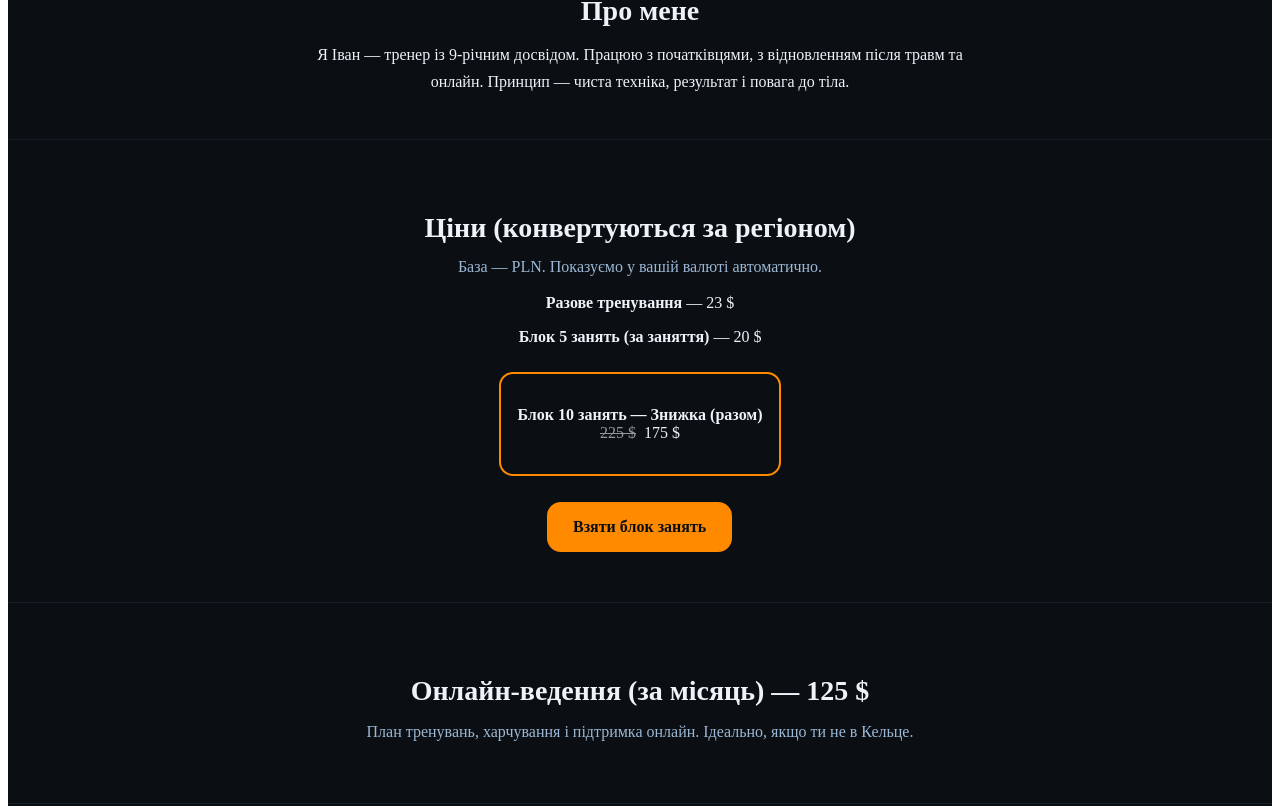
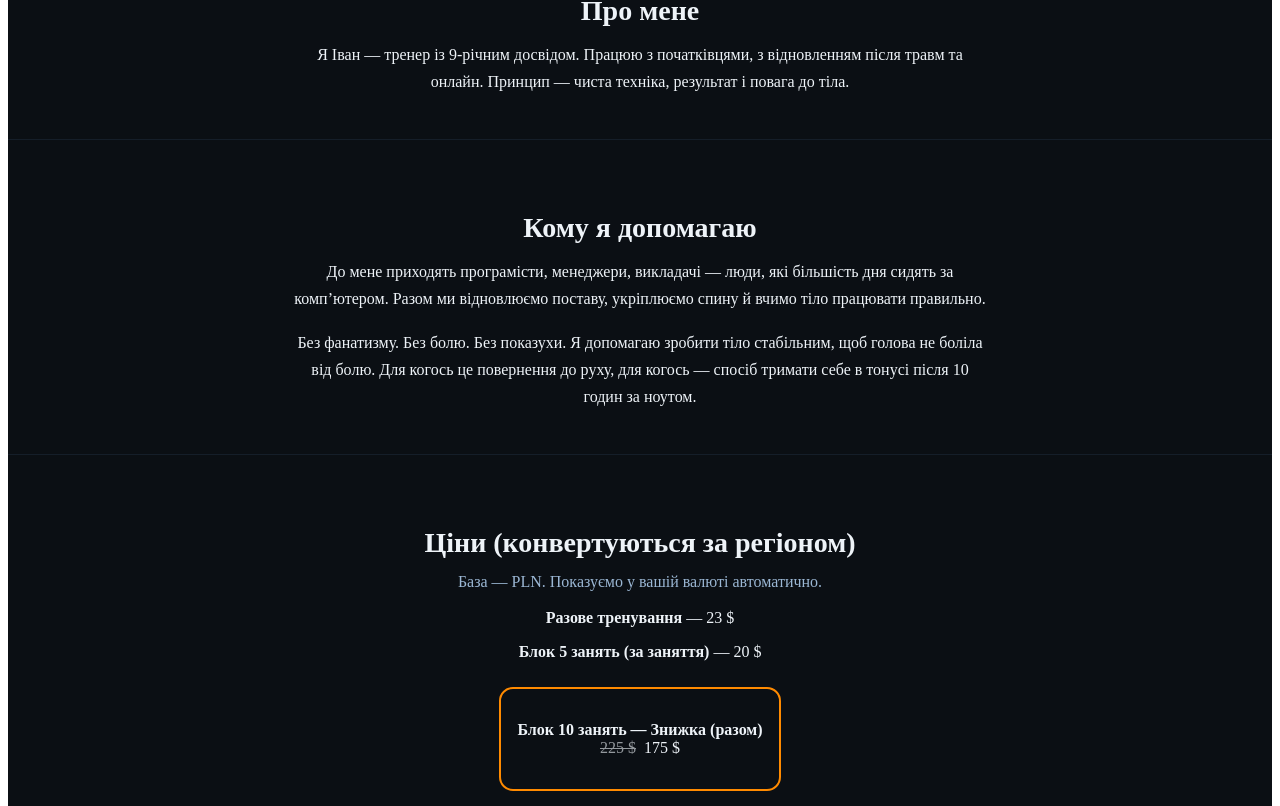
Before and after one commit to dobrivn1995-sketch/Treneriwan, a Next.js app: page / in a window 1280 px wide. Shown: the part 894-1700 px from the top of the page. Built offline with nearby package versions, Linux system fonts and the light colour scheme; no server answers.

Commit message:
Add clients block with descriptions in multiple languages
Added a new clients block with relevant text in both Ukrainian and Polish.

```diff
--- a/pages/index.js
+++ b/pages/index.js
@@ -2,7 +2,7 @@ import Head from "next/head";
 import { useEffect, useMemo, useState } from "react";
 
 export default function Home() {
-  // ===== CONTACT LINKS (UTM готові, при бажанні поміняєш) =====
+  // ===== CONTACT LINKS (UTM готові) =====
   const utm = "&utm_source=site&utm_medium=cta&utm_campaign=landing";
   const wa = "https://wa.me/48796559143?text=" + encodeURIComponent("Привіт! Хочу тренування") + utm;
   const tg = "https://t.me/Grutos";
@@ -27,6 +27,13 @@ export default function Home() {
       aboutTitle: "Про мене",
       aboutText:
         "Я Іван — тренер із 9-річним досвідом. Працюю з початківцями, з відновленням після травм та онлайн. Принцип — чиста техніка, результат і повага до тіла.",
+
+      // NEW: Clients block
+      clientsTitle: "Кому я допомагаю",
+      clientsText1:
+        "До мене приходять програмісти, менеджери, викладачі — люди, які більшість дня сидять за комп’ютером. Разом ми відновлюємо поставу, укріплюємо спину й вчимо тіло працювати правильно.",
+      clientsText2:
+        "Без фанатизму. Без болю. Без показухи. Я допомагаю зробити тіло стабільним, щоб голова не боліла від болю. Для когось це повернення до руху, для когось — спосіб тримати себе в тонусі після 10 годин за ноутом.",
 
       priceTitle: "Ціни (конвертуються за регіоном)",
       priceNote: "База — PLN. Показуємо у вашій валюті автоматично.",
@@ -57,7 +64,7 @@ export default function Home() {
       reviews: [
         { name: "Наталія", text: "–8 кг за 2 місяці. Техніка без болю. Комфортно." },
         { name: "Олег", text: "Після травми спини повернувся до присідань. Безпечно." },
-        { name: "Марія", text: "Онлайн—чіткий план + підтримка. Є результат щотижня." },
+        { name: "Марія", text: "Онлайн — чіткий план + підтримка. Є результат щотижня." },
       ],
 
       footerTitle: "Написати мені",
@@ -82,6 +89,13 @@ export default function Home() {
       aboutTitle: "O mnie",
       aboutText:
         "Jestem Iwan — trener z 9-letnim doświadczeniem. Pomagam poprawić technikę, zrzucić wagę i wrócić do formy bez kontuzji.",
+
+      // NEW: Clients block
+      clientsTitle: "Komu pomagam",
+      clientsText1:
+        "Przychodzą do mnie programiści, menedżerowie, nauczyciele – ludzie, którzy większość dnia spędzają przy komputerze. Wspólnie odbudowujemy postawę, wzmacniamy plecy i uczymy ciało pracować poprawnie.",
+      clientsText2:
+        "Bez fanatyzmu. Bez bólu. Bez pokazówki. Pomagam zrobić ciało stabilnym, żeby głowa nie bolała od napięcia. Dla jednych to powrót do ruchu, dla innych – sposób na utrzymanie formy po 10 godzinach przed monitorem.",
 
       priceTitle: "Cennik (przeliczany wg regionu)",
       priceNote: "Bazą jest PLN. Pokazujemy automatycznie w Twojej walucie.",
@@ -211,7 +225,6 @@ export default function Home() {
   }, []);
 
   // ====== СТИЛІ ======
-  // Преміум фон: градієнти + SVG-патерн (сітка + “інвентар”)
   const pageBg = {
     backgroundColor: "#0b0f14",
     color: "#eef3f8",
@@ -269,7 +282,6 @@ export default function Home() {
   const highlight = { border: "2px solid #ff8a00", borderRadius: 14, padding: 16, marginTop: 10, display: "inline-block" };
   const strike = { textDecoration: "line-through", opacity: 0.6, marginRight: 8 };
 
-  // SVG іконки
   const Icon = {
     Telegram: (<svg width="18" height="18" viewBox="0 0 24 24" fill="none"><path d="M21.5 3.5L2.6 10.6c-.8.3-.8 1.4 0 1.7l4.6 1.6 1.7 5c.2.8 1.2.9 1.7.3l2.9-3.1 4.8 3.6c.6.5 1.5.1 1.7-.7l3-17c.2-.9-.7-1.6-1.5-1.4Z" stroke="#cfe9ff" strokeWidth="1.5"/></svg>),
     WhatsApp: (<svg width="18" height="18" viewBox="0 0 24 24" fill="none"><path d="M20.5 12a8.5 8.5 0 1 1-3.1-6.6" stroke="#cfe9ff" strokeWidth="1.5"/><path d="M7.2 19.6 5 21l.5-2.6" stroke="#cfe9ff" strokeWidth="1.5" strokeLinecap="round"/><path d="M16.8 14.6c-.3.9-1.7 1.1-2.4.9-1.2-.4-2.7-1.4-3.8-2.6s-2.2-2.6-2.6-3.8c-.2-.7 0-2.1.9-2.4.4-.1.8 0 1.1.3l1.1 1.1c.3.3.4.7.3 1.1-.1.4-.3.7-.6 1l.6.9c.5.7 1.2 1.4 1.9 1.9l.9.6c.3-.3.6-.5 1-.6.4-.1.8 0 1.1.3l1.1 1.1c.3.3.4.8.3 1.1Z" fill="none" stroke="#cfe9ff" strokeWidth="1.5" strokeLinecap="round"/></svg>),
@@ -354,6 +366,15 @@ export default function Home() {
         </div>
       </section>
 
+      {/* CLIENT TYPES (NEW) */}
+      <section style={section}>
+        <div style={max}>
+          <h3 style={title}>{t.clientsTitle}</h3>
+          <p style={{ maxWidth: 700, margin: "0 auto", lineHeight: 1.7 }}>{t.clientsText1}</p>
+          <p style={{ maxWidth: 700, margin: "16px auto 0", lineHeight: 1.7 }}>{t.clientsText2}</p>
+        </div>
+      </section>
+
       {/* PRICING */}
       <section style={section}>
         <div style={max}>
@@ -388,6 +409,8 @@ export default function Home() {
       <section id="apply" style={section}>
         <div style={max}>
           <h3 style={title}>{t.formTitle}</h3>
+        </div>
+        <div style={{ ...max }}>
           <form
             action="https://formsubmit.co/Dobr.ivn1995@gmail.com"
             method="POST"
@@ -480,4 +503,4 @@ export default function Home() {
       `}</style>
     </div>
   );
-}
+    }
```
